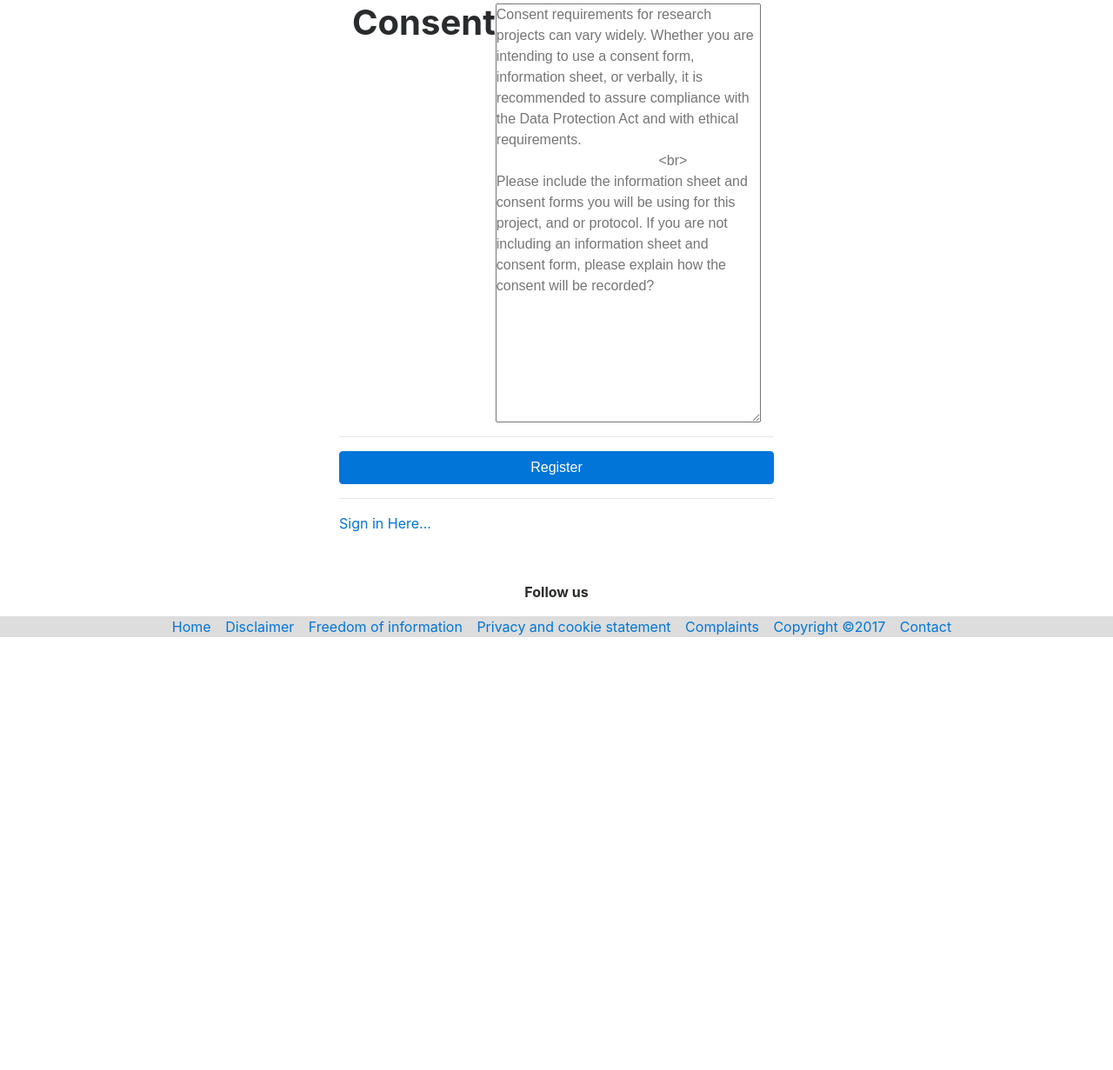
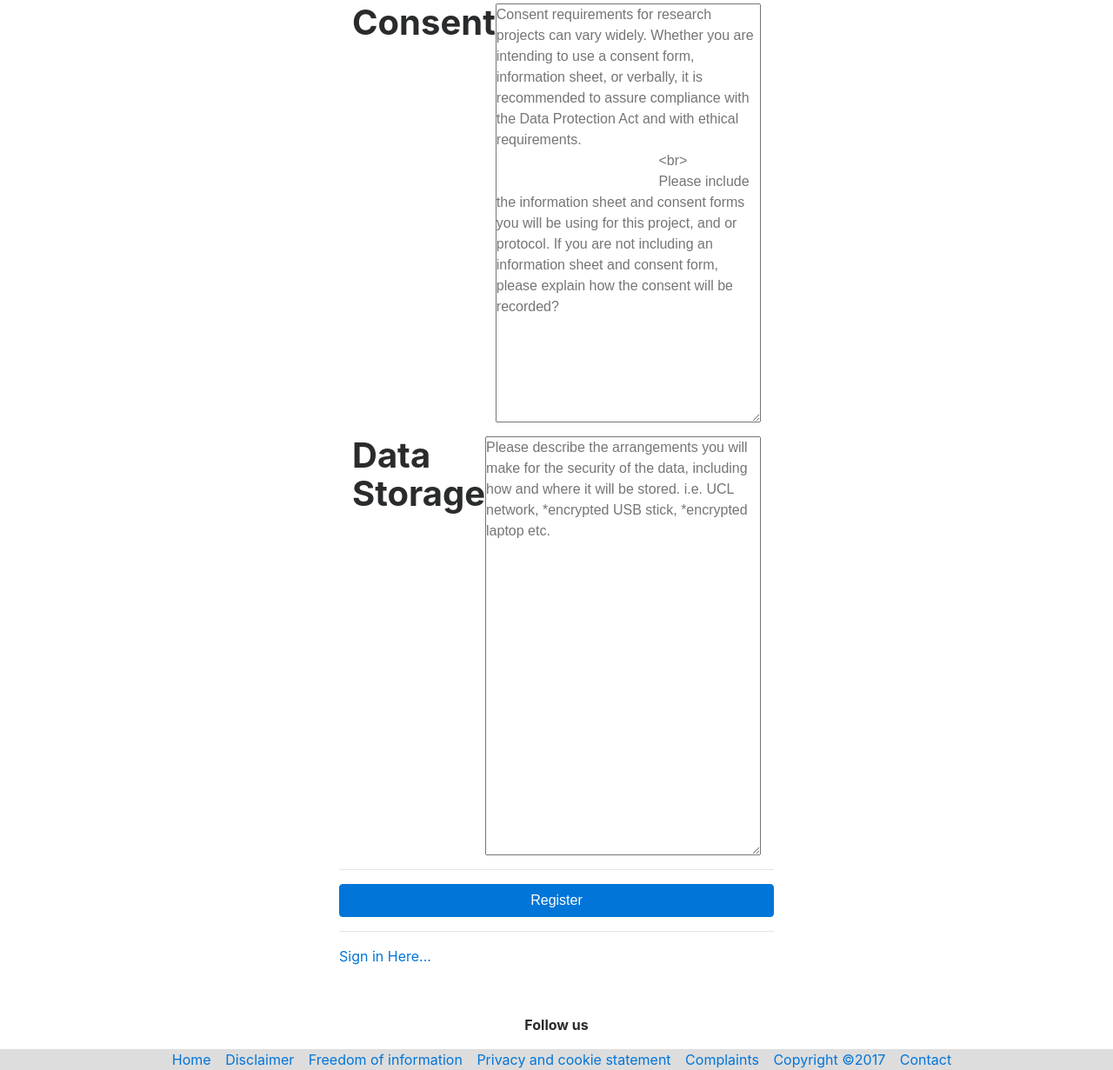
Before and after one commit to chisoftltd/RGUEthics, a PHP site: page /student.php in a window 1280 px wide. Shown: the part 2953-4184 px from the top of the page at 87% size. Before the commit the page ends 3686 px from the top, so only its background shows below. Run offline with PHP 8.4, Linux system fonts and the light colour scheme; data that the repository does not hold is empty.

Commit message:
Merge origin/master
Conflicts:
	register.php

```diff
--- a/student.php
+++ b/student.php
@@ -193,10 +193,20 @@ $error = false;
                                 </h1>
                                 <textarea class="glyphicon glyphicon-lock" name="body" id="body" rows="20" cols="60" placeholder="Consent requirements for research projects can vary widely. Whether you are intending to use a consent form, information sheet, or verbally, it is recommended to assure compliance with the Data Protection Act and with ethical requirements.
                                           <br>
-Please include the information sheet and consent forms you will be using for this project, and or protocol. If you are not including an information sheet and consent form, please explain how the consent will be recorded?
-" maxlength="60"></textarea>
+                                          Please include the information sheet and consent forms you will be using for this project, and or protocol. If you are not including an information sheet and consent form, please explain how the consent will be recorded?
+                                          " maxlength="60"></textarea>
                             </div>
                         </div>
+
+                        <div class="form-group">
+                            <div class="input-group">
+                                <h1>
+                                    <strong>Data Storage</strong>
+                                </h1>
+                                <textarea class="glyphicon glyphicon-lock" name="body" id="body" rows="20" cols="60" placeholder="Please describe the arrangements you will make for the security of the data, including how and where it will be stored. i.e. UCL network, *encrypted USB stick, *encrypted laptop etc." maxlength="60"></textarea>
+                            </div>
+                        </div>
+
                     </div>
                     <div class="form-group">
                         <hr />
```
